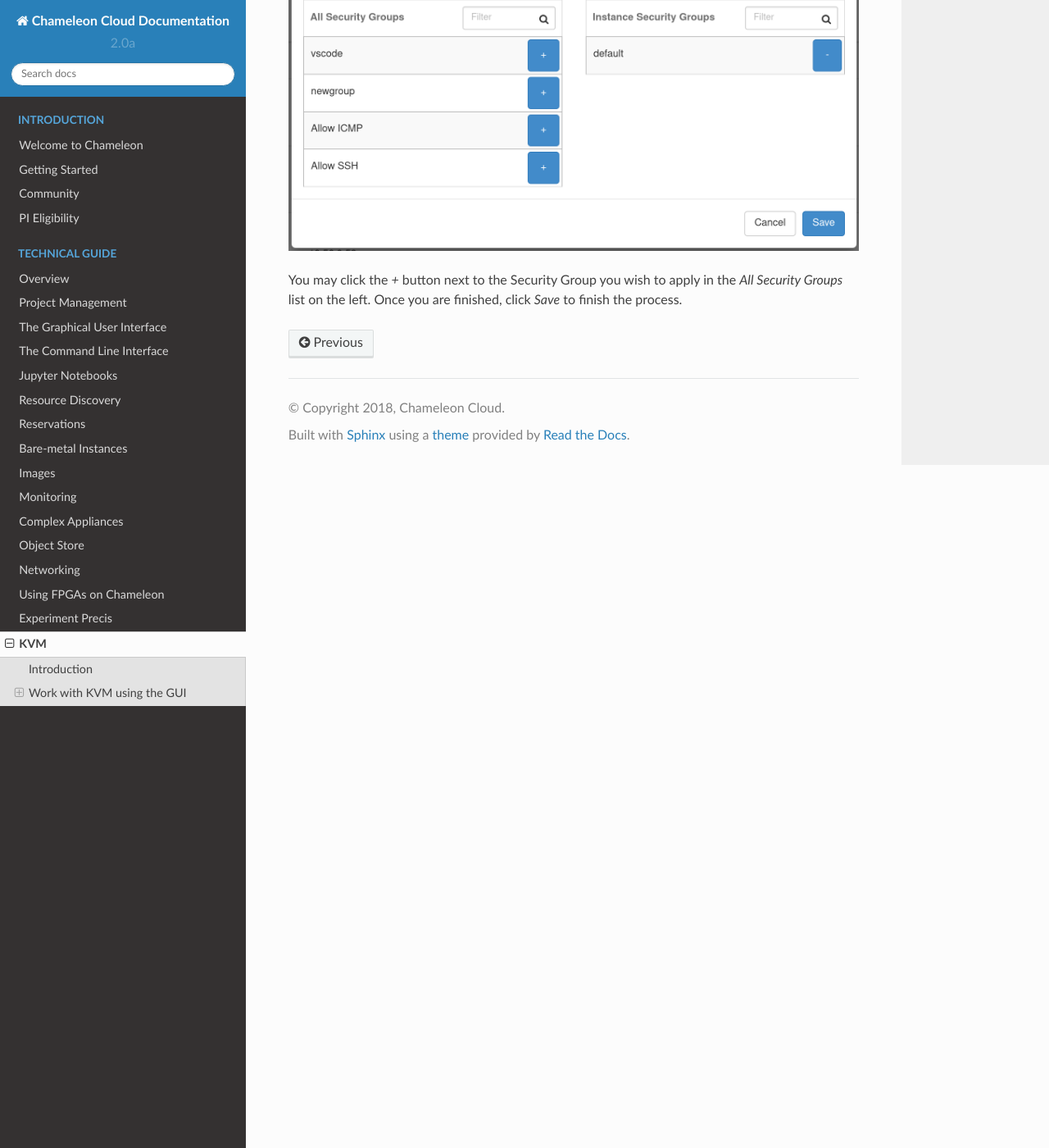
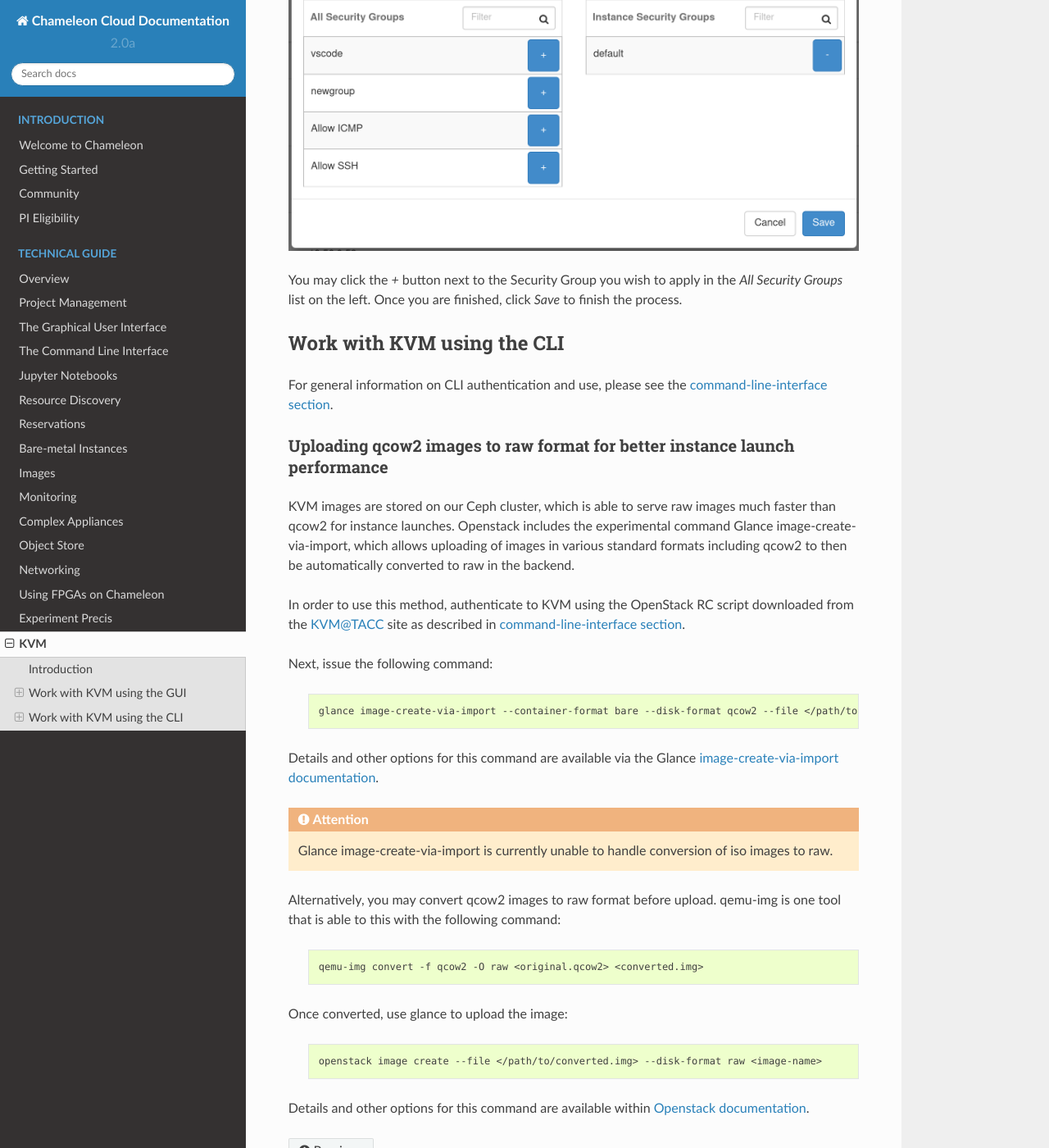
Before and after one commit to ChameleonCloud/docs, a Sphinx documentation site: the page built from source/technical/kvm.rst, in a window 1280 px wide and 1400 px high, scrolled down 9129 px. Shown: the whole window at 82% size. Built offline with Sphinx 7.4.7 and the Read the Docs theme 2.0.0, drawn with Linux system fonts in a browser that asks for light colours.

Commit message:
Created kvm cli section to include image conversion options (#38)
* Created kvm cli section to include image conversion options

* Update kvm.rst

```diff
--- a/source/technical/kvm.rst
+++ b/source/technical/kvm.rst
@@ -131,3 +131,41 @@ The *Security Groups* tab in the *Edit Instance* dialog will pop up.
 .. figure:: kvm/new_editinstance.png
 
 You may click the *+* button next to the Security Group you wish to apply in the *All Security Groups* list on the left. Once you are finished, click *Save* to finish the process.
+
+Work with KVM using the CLI
+---------------------------
+
+For general information on CLI authentication and use, please see the `command-line-interface section <https://chameleoncloud.readthedocs.io/en/latest/technical/cli.html#the-command-line-interface>`_.
+
+Uploading qcow2 images to raw format for better instance launch performance
+~~~~~~~~~~~~~~~~~~~~~~~~~~~~~~~~~~~~~~~~~~~~~~~~~~~~~~~~~~~~~~~~~~~~~~~~~~~
+
+KVM images are stored on our Ceph cluster, which is able to serve raw images much faster than qcow2 for instance launches. Openstack includes the experimental command Glance image-create-via-import, which allows uploading of images in various standard formats including qcow2 to then be automatically converted to raw in the backend.
+
+In order to use this method, authenticate to KVM using the OpenStack RC script downloaded from the `KVM@TACC <https://kvm.tacc.chameleoncloud.org>`_ site as described in `command-line-interface section <https://chameleoncloud.readthedocs.io/en/latest/technical/cli.html#the-openstack-rc-script>`_.
+
+Next, issue the following command:
+
+   .. code-block:: shell
+
+       glance image-create-via-import --container-format bare --disk-format qcow2 --file </path/to/image> --name <image name>
+
+Details and other options for this command are available via the Glance `image-create-via-import documentation <https://docs.openstack.org/python-glanceclient/train/cli/details.html#glance-image-create-via-import>`_.
+
+.. attention::
+    Glance image-create-via-import is currently unable to handle conversion of iso images to raw.
+
+Alternatively, you may convert qcow2 images to raw format before upload. qemu-img is one tool that is able to this with the following command:
+
+   .. code-block:: shell
+
+       qemu-img convert -f qcow2 -O raw <original.qcow2> <converted.img>
+
+
+Once converted, use glance to upload the image:
+
+   .. code-block:: shell
+
+       openstack image create --file </path/to/converted.img> --disk-format raw <image-name>
+
+Details and other options for this command are available within `Openstack documentation <https://docs.openstack.org/image-guide/convert-images.html>`_.
```
